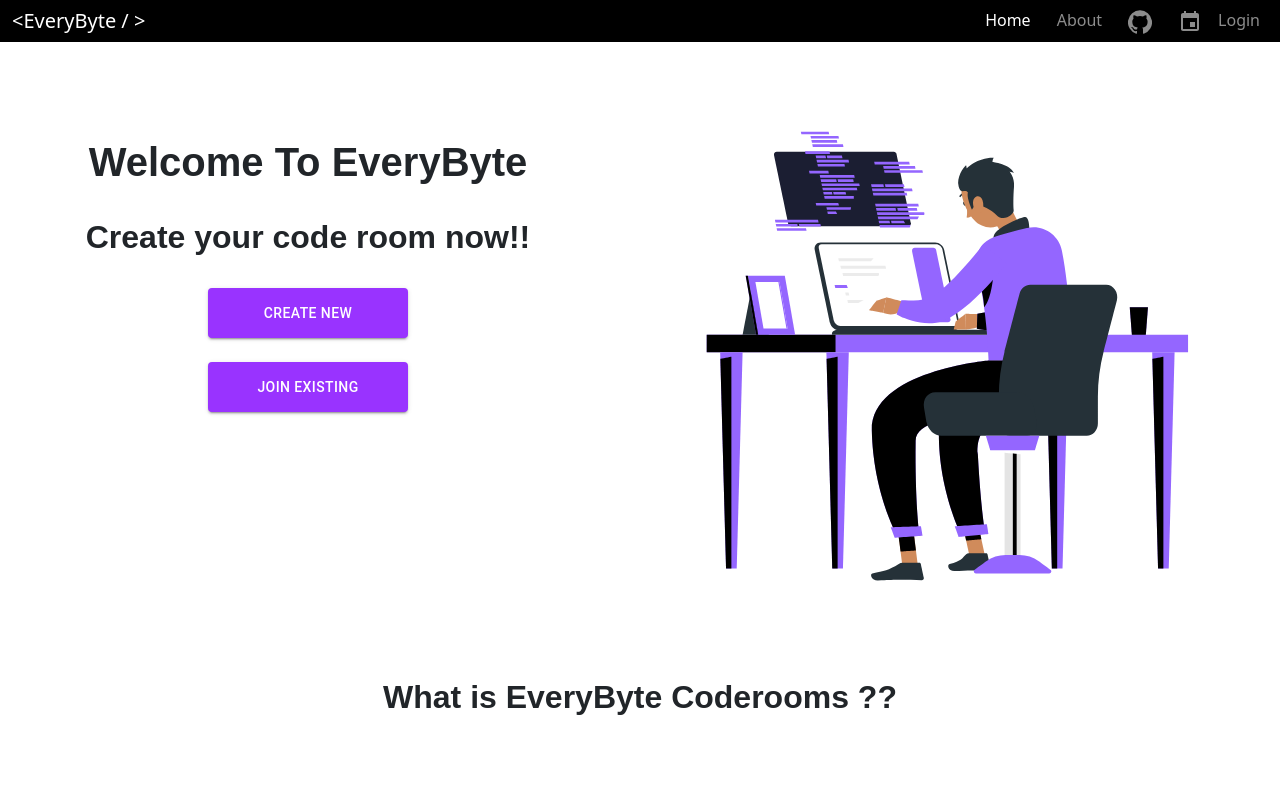
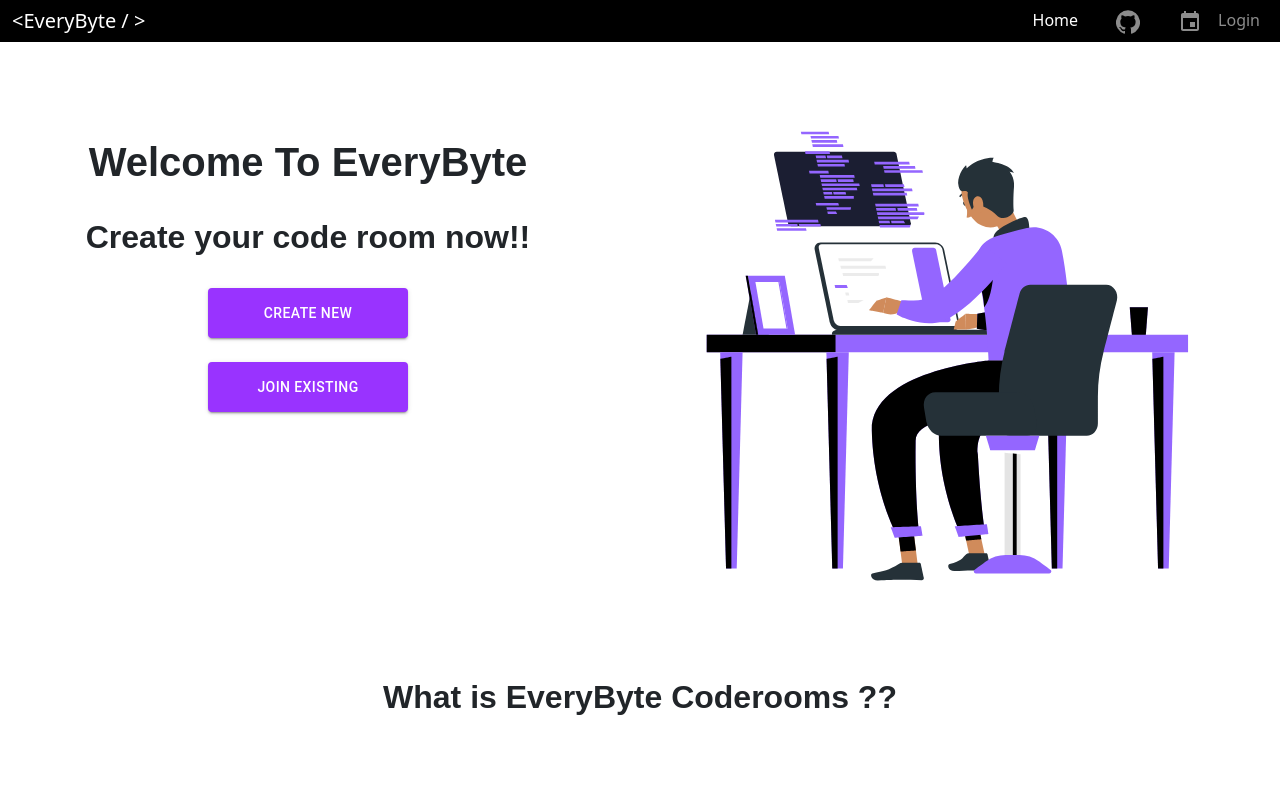
Before and after one commit to dnyaneshwar2023/everybyte-coderooms, a React (Create React App) app in the folder client/: page / in a window 1280 px wide. Shown: the top 794 px of the page. Built offline with nearby package versions, Linux system fonts and the light colour scheme; no server answers.

Commit message:
modified sidebar

```diff
--- a/client/src/components/AccountItem.js
+++ b/client/src/components/AccountItem.js
@@ -6,14 +6,14 @@ function AccountItem({ username = "dpw411200@yahoo.com", name = "John Doe" }) {
     <div className="d-flex flex-column" style={styles.container}>
       <AccountCircleOutlinedIcon style={{ fontSize: 50 }} />
       <div style={styles.user}>{name}</div>
-      <div style={styles.user}>{username}</div>
+      <div style={styles.email}>{username}</div>
     </div>
   );
 }
 
 const styles = {
   container: {
-    color: "blue",
+    color: "black",
     margin: 10,
     alignItems: "center",
     justifyContent: "center",
@@ -23,7 +23,14 @@ const styles = {
   },
   user: {
     marginTop: 5,
+    fontSize: "1.5vw",
+    textAlign: "justify",
+  },
+  email: {
+    fontWeight: 10,
+    fontSize: "0.9vw",
     fontWeight: "bold",
+    margin: 2,
   },
 };
 
--- a/client/src/components/Navbar.js
+++ b/client/src/components/Navbar.js
@@ -4,6 +4,7 @@ import EventIcon from "@material-ui/icons/Event";
 import AccountCircleOutlinedIcon from "@material-ui/icons/AccountCircleOutlined";
 import { Button } from "@material-ui/core";
 import GitHubIcon from "@material-ui/icons/GitHub";
+import ChevronLeftIcon from "@material-ui/icons/ChevronLeft";
 import useDrawer from "../hooks/Drawer/useDrawer";
 
 import useAuth from "../auth/useAuth";
@@ -48,18 +49,29 @@ function Navbar() {
                   </NavLink>
                 </li>
 
-                <li className="nav-item" style={{ marginLeft: 10 }}>
+                {/* <li className="nav-item" style={{ marginLeft: 10 }}>
                   <NavLink className="nav-link" to="/about">
                     About
                   </NavLink>
-                </li>
-                <li className="nav-item" style={{ marginLeft: 10 }}>
-                  <NavLink
+                </li> */}
+                <li className="nav-item mt-2" style={{ marginLeft: 10 }}>
+                  <Button
                     className="nav-link"
-                    to="https://github.com/Dnyaneshwar-dev/everybyte-coderooms"
+                    style={{
+                      width: "auto",
+                      height: 10,
+                      alignContent: "center",
+                      justifyContent: "center",
+                    }}
+                    onClick={() => console.log("Hi")}
                   >
-                    <GitHubIcon />
-                  </NavLink>
+                    <GitHubIcon
+                      className="nav-link"
+                      style={{
+                        fontSize: 40,
+                      }}
+                    />
+                  </Button>
                 </li>
                 <li className="nav-item" style={{ marginLeft: 10 }}>
                   <NavLink className="nav-link" to="/calendar">
@@ -81,7 +93,15 @@ function Navbar() {
                       <AccountCircleOutlinedIcon
                         className="nav-link"
                         style={{
-                          fontSize: 45,
+                          fontSize: 40,
+                          color: "white",
+                        }}
+                      />
+                      <ChevronLeftIcon
+                        className="nav-link"
+                        style={{
+                          fontSize: 40,
+                          color: "white",
                         }}
                       />
                     </Button>
--- a/client/src/components/Sidebar.js
+++ b/client/src/components/Sidebar.js
@@ -18,7 +18,7 @@ import { useNavigate } from "react-router-dom";
 
 const useStyles = makeStyles({
   paper: {
-    width: "auto",
+    width: 250,
   },
 });
 const Sidebar = () => {
@@ -62,6 +62,10 @@ const Sidebar = () => {
       <SidebarItem
         title={"Calendar"}
         IconComponent={<CalendarTodayTwoToneIcon />}
+        onClick={() => {
+          toggleDrawer();
+          navigate("/calendar");
+        }}
       />
 
       <SidebarItem
--- a/client/src/pages/Join.js
+++ b/client/src/pages/Join.js
@@ -4,16 +4,22 @@ import Input from "@material-ui/core/Input";
 import { InputLabel } from "@material-ui/core";
 import { Button } from "@material-ui/core";
 import { useNavigate } from "react-router-dom";
+import Lottie from "react-lottie";
+
+import Progress from "../animations/progress.json";
+
 function Join() {
   const [code, changeCode] = useState("");
+  const [progress, setProgress] = useState(false);
   const navigate = useNavigate();
   const joinRoom = () => {
+    setProgress(false);
     navigate(`/edit/${code}`);
   };
 
   return (
     <>
-      <div className="row  w-100 justify-content-center mt-lg-5">
+      <div className="row  w-100 justify-content-center align-items-center mt-lg-5 d-flex">
         <div className="col mx-auto mt-5 text-center">
           <h2>Join Using Room Code</h2>
           <br />
@@ -26,7 +32,7 @@ function Join() {
                 changeCode(e.target.value);
                 console.log(code);
               }}
-              required="true"
+              required
             ></Input>
             <br />
             <br />
@@ -36,18 +42,32 @@ function Join() {
               variant="outlined"
               color="primary"
               onClick={(event) => {
+                if (!code) return null;
+                setProgress(true);
                 event.preventDefault();
                 if (code) {
-                  console.log("hello");
                   joinRoom();
                 }
               }}
             >
-              {" "}
               Join
-              <CodeIcon />{" "}
+              <CodeIcon />
             </Button>
           </form>
+          {progress && (
+            <Lottie
+              options={{
+                animationData: Progress,
+                loop: true,
+                autoplay: true,
+              }}
+              height={100}
+              width={200}
+              style={{
+                marginTop: 10,
+              }}
+            />
+          )}
         </div>
       </div>
     </>
```
